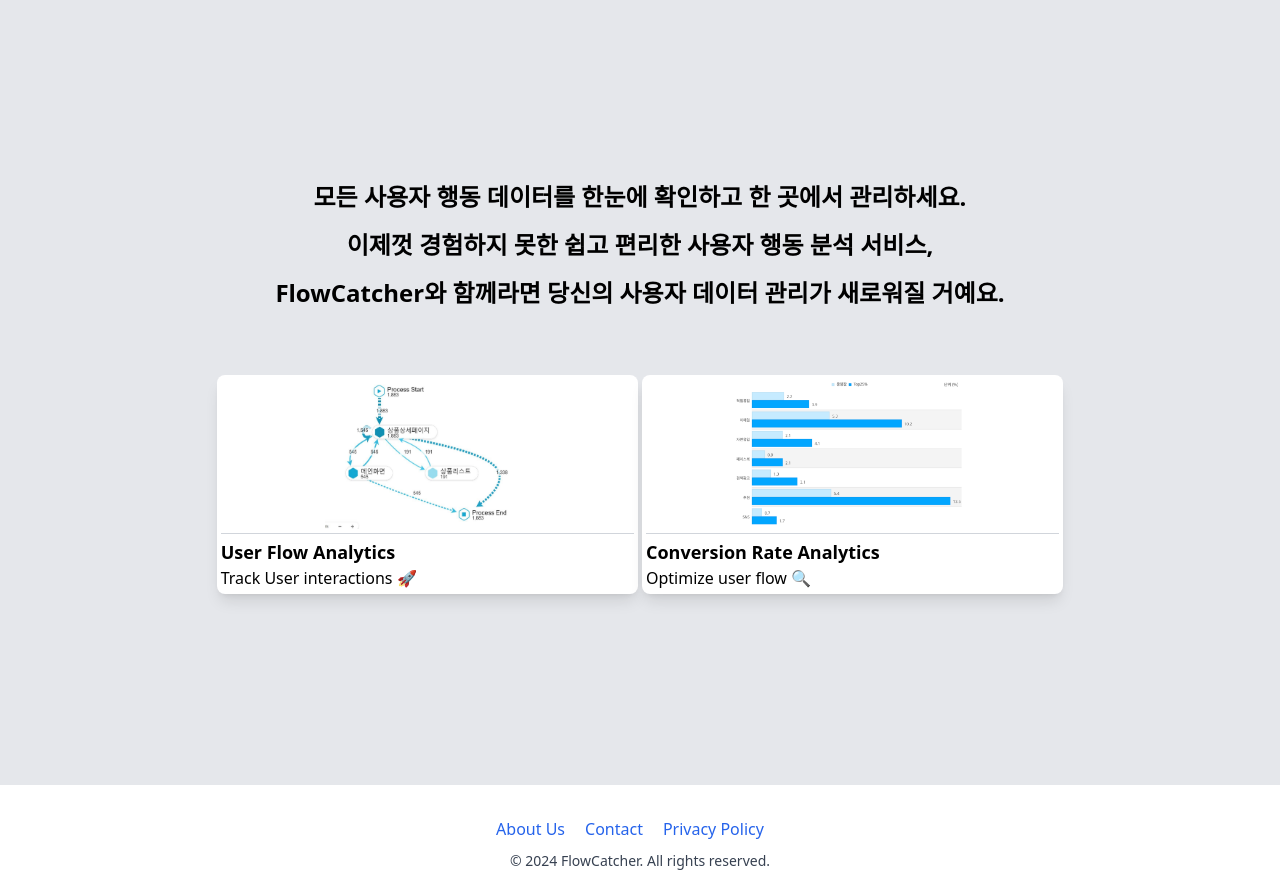
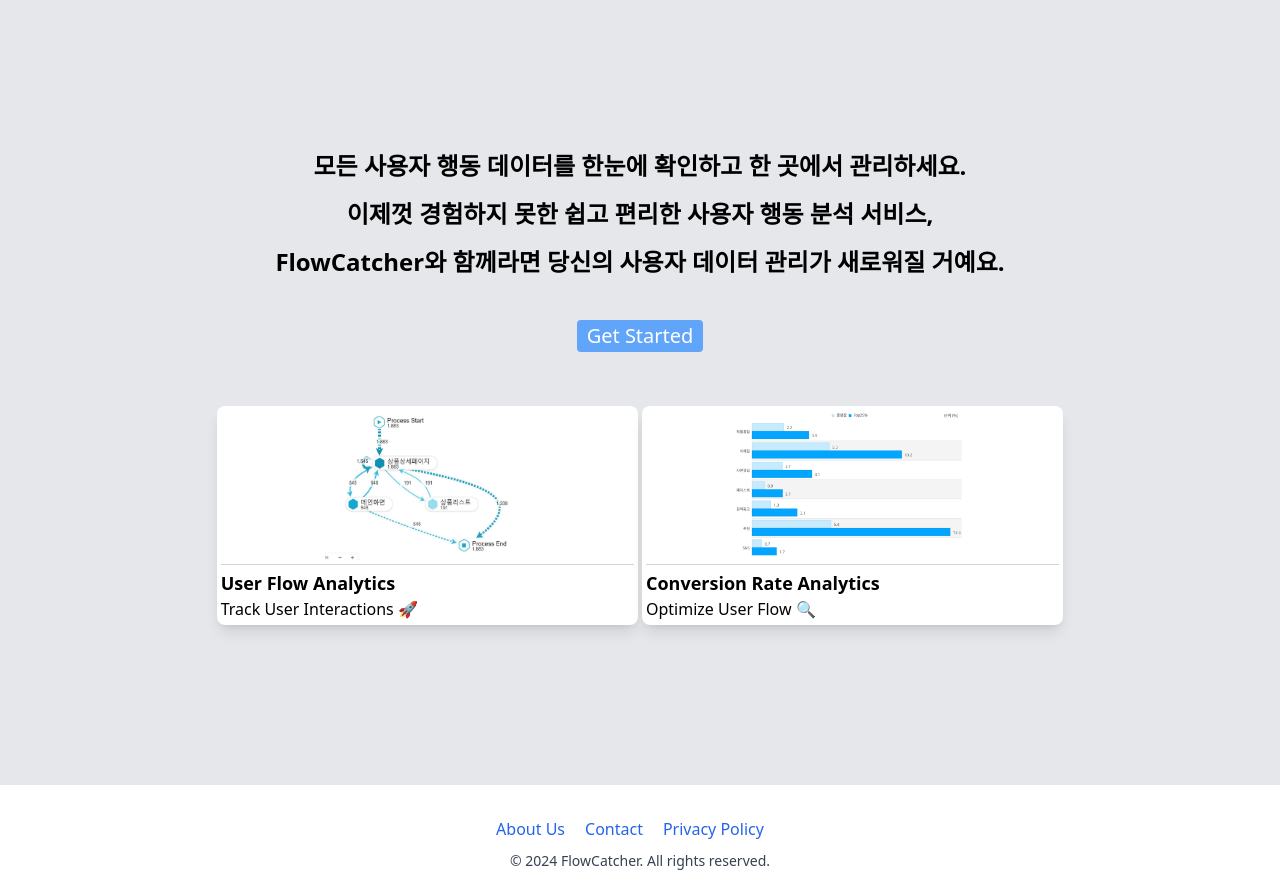
Before and after one commit to originchoi/FlowCatcher-client, a React (Vite) app: page / in a window 1280 px wide. Shown: the part 800-1691 px from the top of the page. Built offline with nearby package versions, Linux system fonts and the light colour scheme; no server answers.

Commit message:
Feat: add 'Get Started' button to MainPage for enhanced user navigation

```diff
--- a/src/components/MainPage/index.jsx
+++ b/src/components/MainPage/index.jsx
@@ -5,9 +5,11 @@
 
 import { useHeaderStateStore } from "../../store/store";
 import handleScrollToContent from "../../utils/handleScrollToContent";
+import useGetStartedClick from "../../hooks/useGetStartedClick";
 
 function MainPage() {
   const { setHeaderState } = useHeaderStateStore();
+  const handleGetStartedClick = useGetStartedClick();
   const contentRef = useRef(null);
 
   useEffect(() => {
@@ -54,7 +56,7 @@
           ref={contentRef}
           className="flex flex-col justify-center items-center h-[100vh] px-4 py-10 bg-gray-200"
         >
-          <div className="w-full p-4 flex flex-col items-center mb-50">
+          <div className="w-full p-4 flex flex-col items-center mb-30">
             <div className="text-center">
               <p className="text-lg leading-loose md:text-xl md:leading-loose lg:text-2xl lg:leading-loose font-bold">
                 모든 사용자 행동 데이터를 한눈에 확인하고 한 곳에서 관리하세요.
@@ -66,6 +68,12 @@
               </p>
             </div>
           </div>
+          <button
+            onClick={handleGetStartedClick}
+            className="flex bg-blue-400 hover:bg-blue-600 text-white py-2 px-10 rounded mb-50 text-xl"
+          >
+            Get Started
+          </button>
           <div className="w-full p-4 flex flex-wrap justify-center items-center">
             <div className="bg-white rounded-lg shadow-lg p-4 w-full md:w-1/2 lg:w-1/3 mb-4 md:mr-2">
               <img
@@ -75,7 +83,7 @@
               />
               <div className="border-t border-gray-300 mt-4 pt-4">
                 <h3 className="font-bold text-lg">User Flow Analytics</h3>
-                <p>Track User interactions 🚀</p>
+                <p>Track User Interactions 🚀</p>
               </div>
             </div>
             <div className="bg-white rounded-lg shadow-lg p-4 w-full md:w-1/2 lg:w-1/3 mb-4 md:ml-2">
@@ -86,7 +94,7 @@
               />
               <div className="border-t border-gray-300 mt-4 pt-4">
                 <h3 className="font-bold text-lg">Conversion Rate Analytics</h3>
-                <p>Optimize user flow 🔍</p>
+                <p>Optimize User Flow 🔍</p>
               </div>
             </div>
           </div>
```
